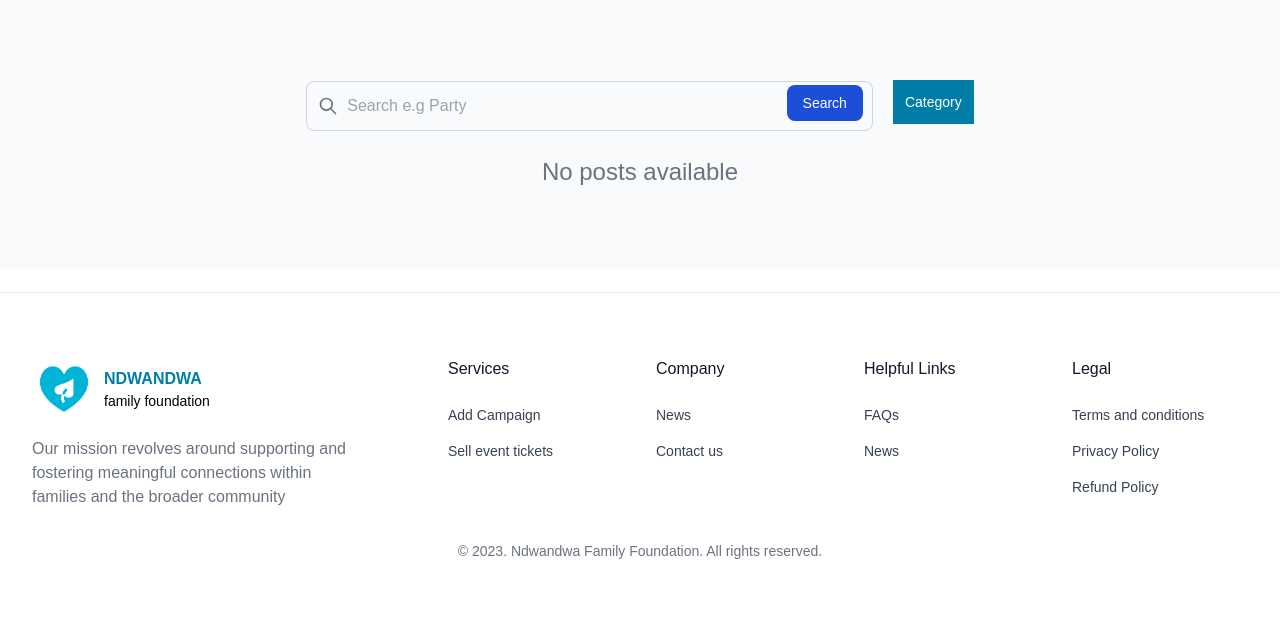
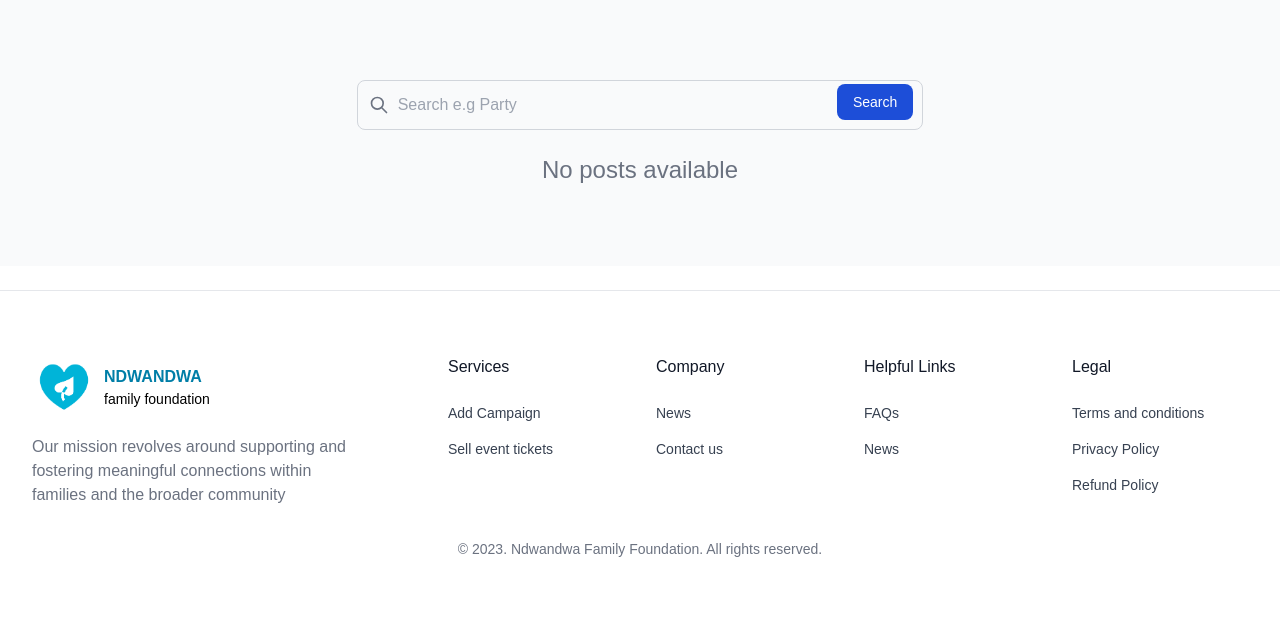
Before and after one commit to ThomasGumede/ndwandwafamilyfoundation, a Django app: page /posts in a window 1280 px wide. Shown: the part 80-704 px from the top of the page. Run offline with Django 4.2, Linux system fonts and the light colour scheme; data that the repository does not hold is empty; style sheets or scripts are compiled from the project's sources; parts of the project's set-up code (start-up, migrations or seed data) failed here and were passed over; some libraries are stand-ins or nearby versions.

Commit message:
category

```diff
--- a/campaigns/templates/campaigns/campaign/list.html
+++ b/campaigns/templates/campaigns/campaign/list.html
@@ -10,7 +10,7 @@
 <section class="w-full relative block bg-white mb-20">
     {% include "includes/messages.html" %}
     <div class="container font-sans">
-        <div class="w-full py-20 mx-auto space-y-8">
+        <div class="w-full overflow-hidden py-20 mx-auto space-y-8">
             <div class="w-full flex flex-col items-center justify-center md:flex-row gap-5 self-center justify-self-center">
                 <div class="relative block w-full md:w-6/12">
                     <form method="get" action="{% url 'campaigns:campaigns' %}">
@@ -31,7 +31,7 @@
                     </form>
                 </div>
                 <div class="relative block rounded-md">
-                    <div class="md:hidden w-11/12 md:w-fit overflow-auto flex items-center gap-5 p-2">
+                    <div class="md:hidden w-11/12 overflow-x-auto flex items-center gap-5 p-2">
                         <div class="border-2 border-gray-400  rounded-lg border-solid py-2 px-3 text-center">
                             <a href="{% url 'campaigns:campaigns' %}" role="menuitem" tabindex="-1"
                                 class="text-gray-700 block text-sm">All</a>
--- a/events/templates/events/event/list.html
+++ b/events/templates/events/event/list.html
@@ -66,7 +66,7 @@
 <section class="w-full bg-gray-50 py-20">
     {% include "includes/messages.html" %}
     <div class="container font-sans">
-        <div class="space-y-8 w-full">
+        <div class="space-y-8 overflow-hidden w-full">
             <div class="w-full flex flex-col items-center justify-center md:flex-row gap-5 self-center justify-self-center">
                 <div class="relative block w-full md:w-6/12">
                     <form method="get" action="{% url 'events:events' %}">
@@ -87,7 +87,7 @@
                     </form>
                 </div>
                 <div class="relative block rounded-md">
-                    <div class="md:hidden w-11/12 md:w-fit overflow-auto flex items-center gap-5 p-2">
+                    <div class="md:hidden w-11/12 overflow-x-auto flex items-center gap-5 p-2">
                         <div class="border-2 border-gray-400  rounded-lg border-solid py-2 px-3 text-center">
                             <a href="{% url 'events:events' %}" role="menuitem" tabindex="-1"
                                 class="text-gray-700 block text-sm">All</a>
--- a/home/templates/home/news/news.html
+++ b/home/templates/home/news/news.html
@@ -6,8 +6,8 @@
 
 <section class="w-full bg-gray-50 relative py-20">
     <div class="container font-sans">
-        <div class="space-y-6 w-full">
-            <div class="w-full flex flex-col items-center justify-center md:flex-row gap-5 self-center justify-self-center">
+        <div class="space-y-6 overflow-hidden w-full">
+            <div class="w-full flex flex-col items-center justify-center md:flex-row self-center justify-self-center">
                 <div class="relative block w-full md:w-6/12">
                     <form method="get" action="{% url 'home:news' %}">
                         <div class="relative w-full">
@@ -25,41 +25,6 @@
                                 class="text-white absolute right-2.5 bottom-2.5 bg-blue-700 hover:bg-blue-800 focus:ring-4 focus:outline-none focus:ring-blue-300 font-medium rounded-lg text-sm px-4 py-2">Search</button>
                         </div>
                     </form>
-                </div>
-                <div class="relative block rounded-md">
-                    <div class="md:hidden w-11/12 md:w-fit overflow-auto flex items-center gap-5 p-2">
-                        <div class="border-2 border-gray-400  rounded-lg border-solid py-2 px-3 text-center">
-                            <a href="{% url 'home:news' %}" role="menuitem" tabindex="-1"
-                                class="text-gray-700 block text-sm">All</a>
-                        </div>
-                        {% for categoryy in categories %}
-                        <div class="border-2 border-gray-400  rounded-lg border-solid py-2 px-3 text-center">
-                            <a href="{% url 'home:news-category' category_slug=categoryy.slug %}" role="menuitem"
-                                tabindex="-1" class="text-gray-700 block text-sm">{{categoryy.label}}</a>
-                        </div>
-                        {% endfor %}
-                    </div>
-                    <div class="rounded-md hidden md:block">
-                        <div class="relative mb-2 rounded-md flex items-center justify-between">
-                            <div id class="relative self-end bg-custom-primary z-40 py-3 px-3">
-
-                                <p id="category_button" aria-haspopup="true" aria-expanded="true"
-                                    class="text-white text-sm cursor-pointer">
-                                    {% if category != none %}{{category.label}}{% else %}Category{% endif %}</p>
-                                <div id="category_menu" role="menu" aria-orientation="vertical" aria-labelledby="menu-button"
-                                    class="absolute  hidden right-0 z-20 mt-2 duration-500 w-56 origin-top-right rounded-md bg-white shadow-lg ring-1 ring-black ring-opacity-5 focus:outline-none">
-                                    <div class="py-1 z-40">
-                                        <a href="{% url 'events:events' %}" role="menuitem" tabindex="-1"
-                                            class="text-gray-700 block px-4 py-2 text-sm">All</a>
-                                        {% for category in categories %}
-                                        <a href="{% url 'events:events-by-category' category_slug=category.slug %}" role="menuitem"
-                                            tabindex="-1" class="text-gray-700 block px-4 py-2 text-sm">{{category.label}}</a>
-                                        {% endfor %}
-                                    </div>
-                                </div>
-                            </div>
-                        </div>
-                    </div>
                 </div>
             </div>
             <div class="flex flex-wrap">
```
